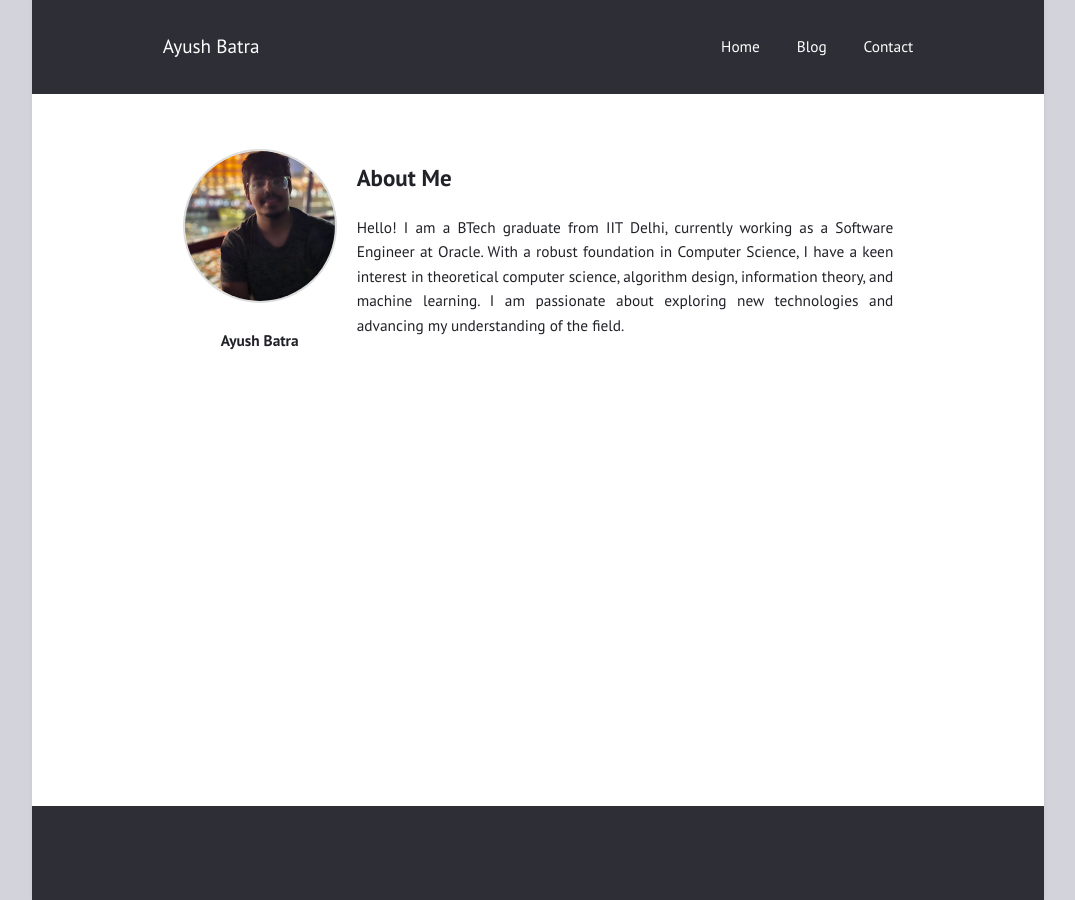
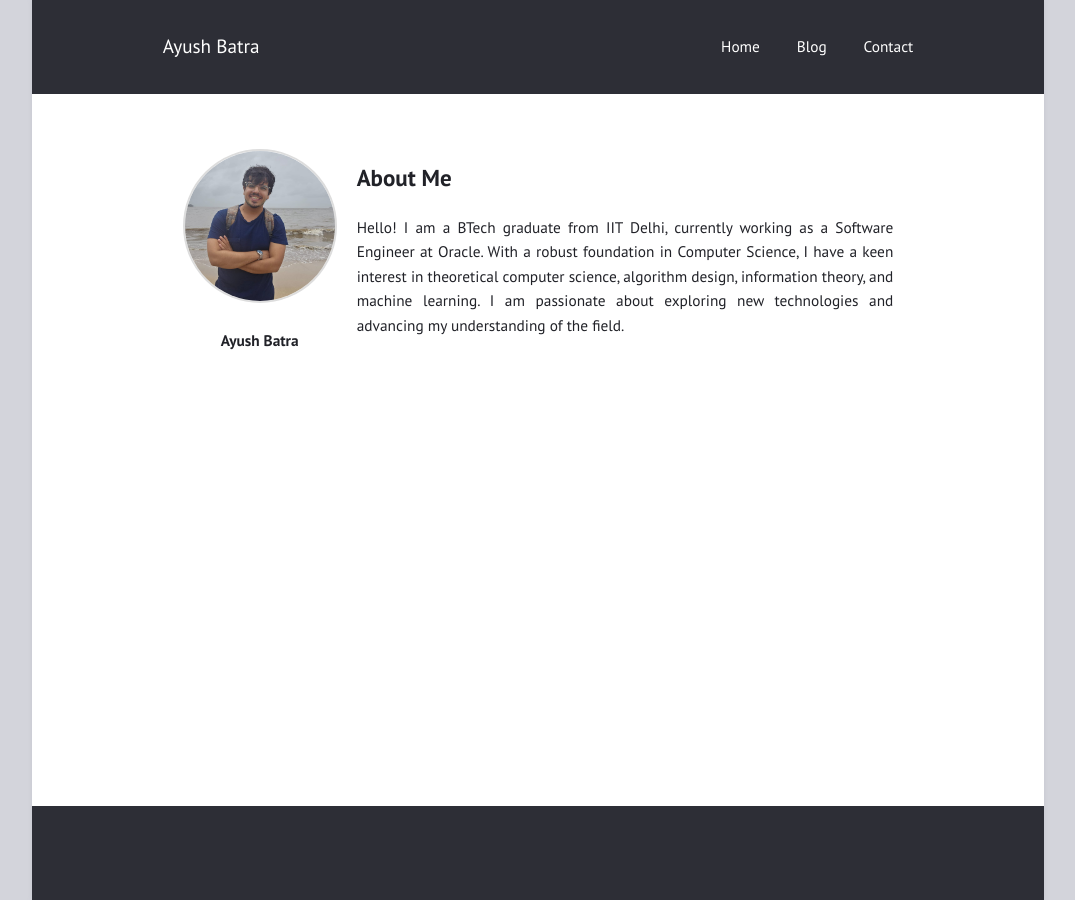
Before and after one commit to ayushbatra/ayushbatra.github.io, a Jekyll site: the page built from index.md, in a window 1280 px wide. Shown: the whole page, without its empty margins (102-1177 px from the left). Built offline with Jekyll 4.4.1, drawn with Linux system fonts in a browser that asks for light colours.

Commit message:
Update homepage.html

```diff
--- a/_layouts/homepage.html
+++ b/_layouts/homepage.html
@@ -36,7 +36,7 @@ layout: default
     </style>
     <div class="container">
         <div class="photo-container">
-            <img src="assets/1_low_cloaked.png" alt="Profile photo of Ayush Batra" class="photo">
+            <img src="assets/photo_on_sea_low_cloaked.png" alt="Profile photo of Ayush Batra" class="photo">
             <div class="caption">Ayush Batra</div>
         </div>
         <div class="about-me">
```
